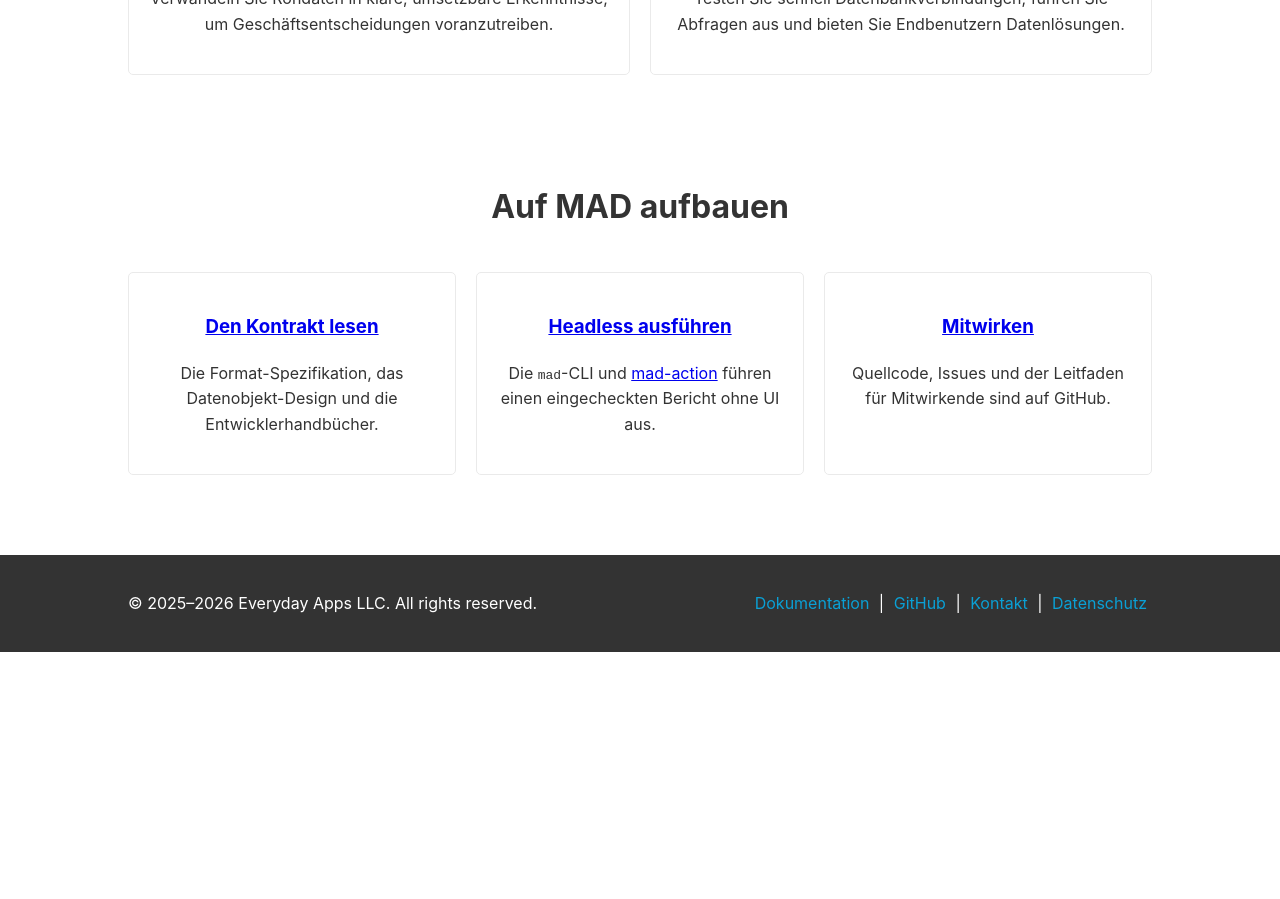
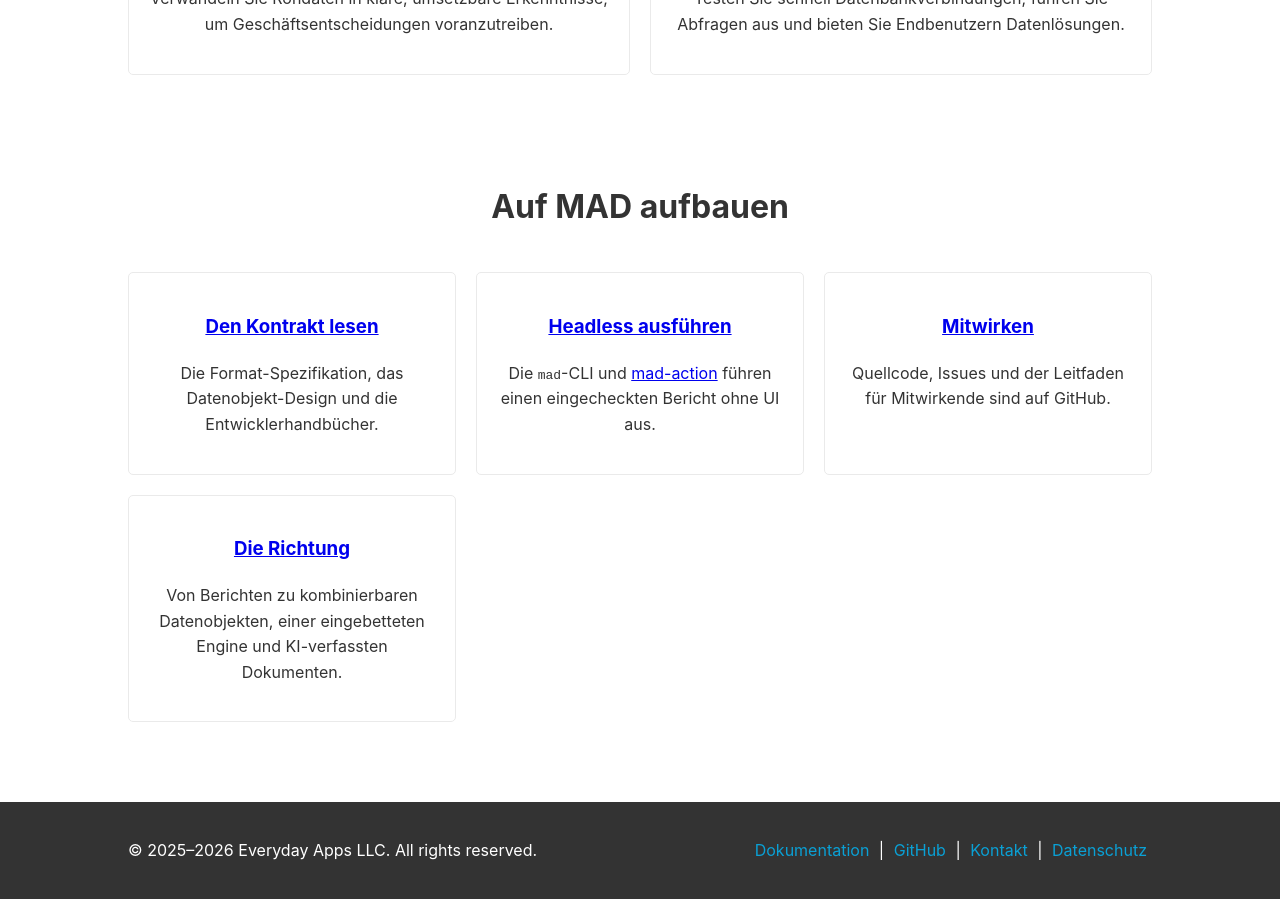
Before and after one commit to mthomason/mad.github.io, a Jekyll site: the page built from de/index.html, in a window 1280 px wide and 900 px high, scrolled down 2915 px. Built offline with Jekyll 4.4.1, drawn with Linux system fonts in a browser that asks for light colours; before the commit the page ends 3567 px from its top, so only the background shows below that.

Commit message:
site(de): link the revised vision
Signed-off-by: Michael Thomason <mthomason@gmail.com>

```diff
--- a/de/index.html
+++ b/de/index.html
@@ -154,6 +154,10 @@ lang: de-DE
 					<h3><a href="https://github.com/mthomason/MAD">Mitwirken</a></h3>
 					<p>Quellcode, Issues und der Leitfaden für Mitwirkende sind auf GitHub.</p>
 				</div>
+				<div class="audience-item">
+					<h3><a href="https://docs.everydayapps.com/de/vision.html">Die Richtung</a></h3>
+					<p>Von Berichten zu kombinierbaren Datenobjekten, einer eingebetteten Engine und KI-verfassten Dokumenten.</p>
+				</div>
 			</div>
 		</div>
 	</section>
```
